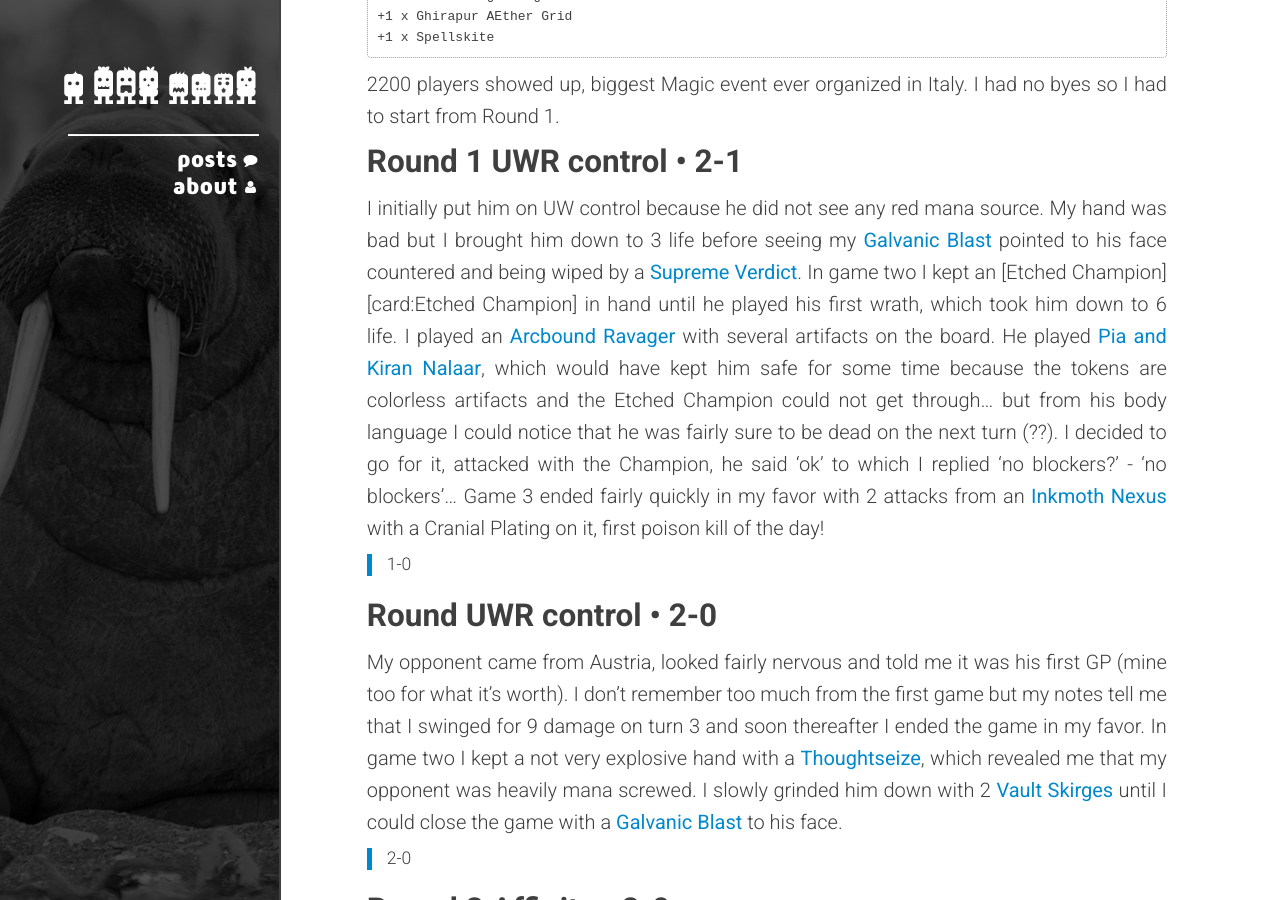
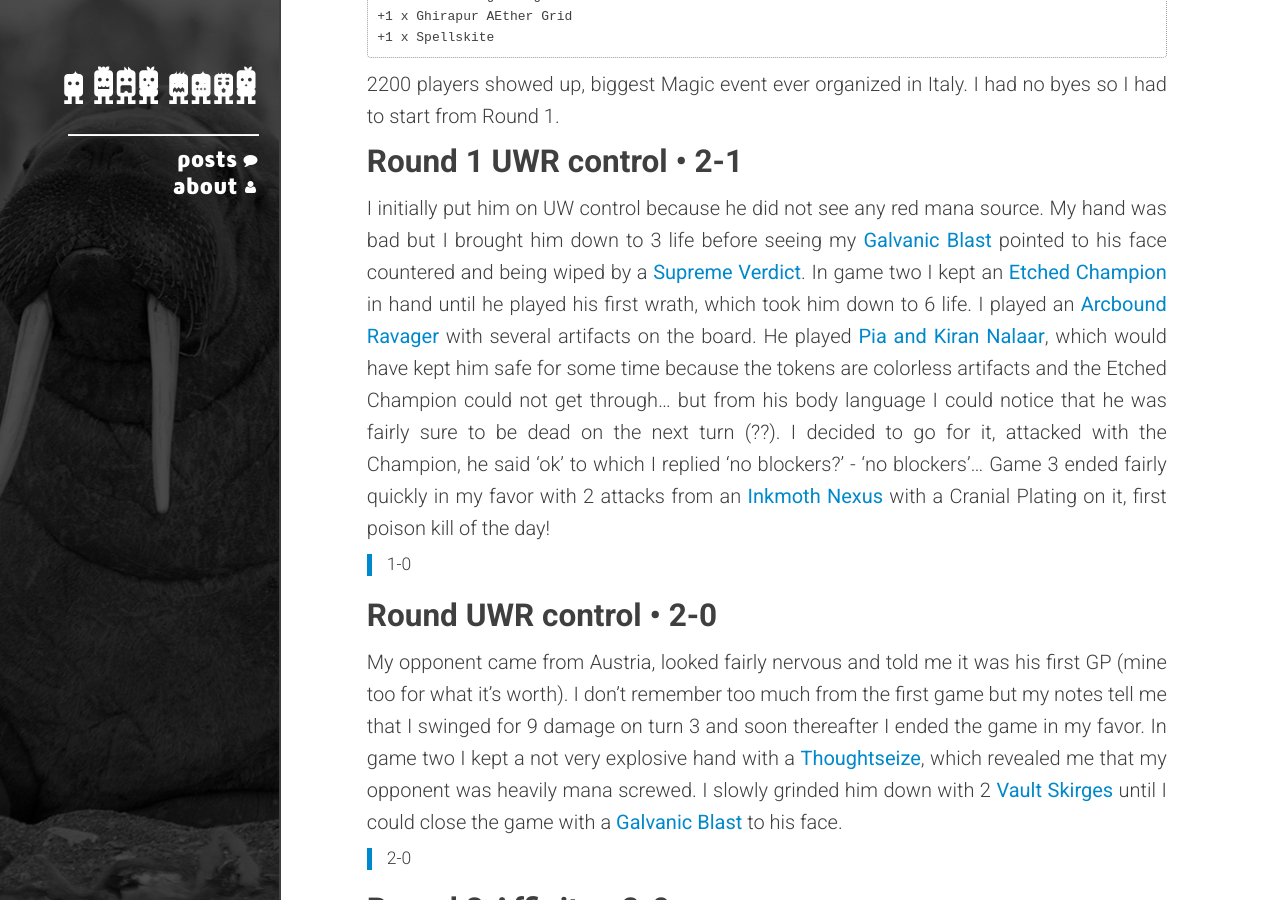
Before and after one commit to rikiji/zmbs.net, a Jekyll site: the page built from _posts/2016-03-05-modern-gp-bologna.markdown, in a window 1280 px wide and 900 px high, scrolled down 567 px. Built offline with Jekyll 4.4.1, drawn with Linux system fonts in a browser that asks for light colours; comment, search, counter and statistics services are not loaded.

Commit message:
Update 2016-03-05-modern-gp-bologna.markdown

```diff
--- a/_posts/2016-03-05-modern-gp-bologna.markdown
+++ b/_posts/2016-03-05-modern-gp-bologna.markdown
@@ -27,7 +27,7 @@
 
 ## Round 1 UWR control &bull;  2-1
 
-I initially put him on UW control because he did not see any red mana source. My hand was bad but I brought him down to 3 life before seeing my [Galvanic Blast](card:Galvanic Blast) pointed to his face countered and being wiped by a [Supreme Verdict](card:Supreme Verdict). In game two I kept an [Etched Champion][card:Etched Champion] in hand until he played his first wrath, which took him down to 6 life. I played an [Arcbound Ravager](card:Arcbound Ravager) with several artifacts on the board. He played [Pia and Kiran Nalaar](card:Pia and Kiran Nalaar), which would have kept him safe for some time because the tokens are colorless artifacts and the Etched Champion could not get through... but from his body language I could notice that he was fairly sure to be dead on the next turn (??). I decided to go for it, attacked with the Champion, he said 'ok' to which I replied 'no blockers?' - 'no blockers'...
+I initially put him on UW control because he did not see any red mana source. My hand was bad but I brought him down to 3 life before seeing my [Galvanic Blast](card:Galvanic Blast) pointed to his face countered and being wiped by a [Supreme Verdict](card:Supreme Verdict). In game two I kept an [Etched Champion](card:Etched Champion) in hand until he played his first wrath, which took him down to 6 life. I played an [Arcbound Ravager](card:Arcbound Ravager) with several artifacts on the board. He played [Pia and Kiran Nalaar](card:Pia and Kiran Nalaar), which would have kept him safe for some time because the tokens are colorless artifacts and the Etched Champion could not get through... but from his body language I could notice that he was fairly sure to be dead on the next turn (??). I decided to go for it, attacked with the Champion, he said 'ok' to which I replied 'no blockers?' - 'no blockers'...
 Game 3 ended fairly quickly in my favor with 2 attacks from an [Inkmoth Nexus](card:Inkmoth Nexus) with a Cranial Plating on it, first poison kill of the day!
 
 > 1-0
```
